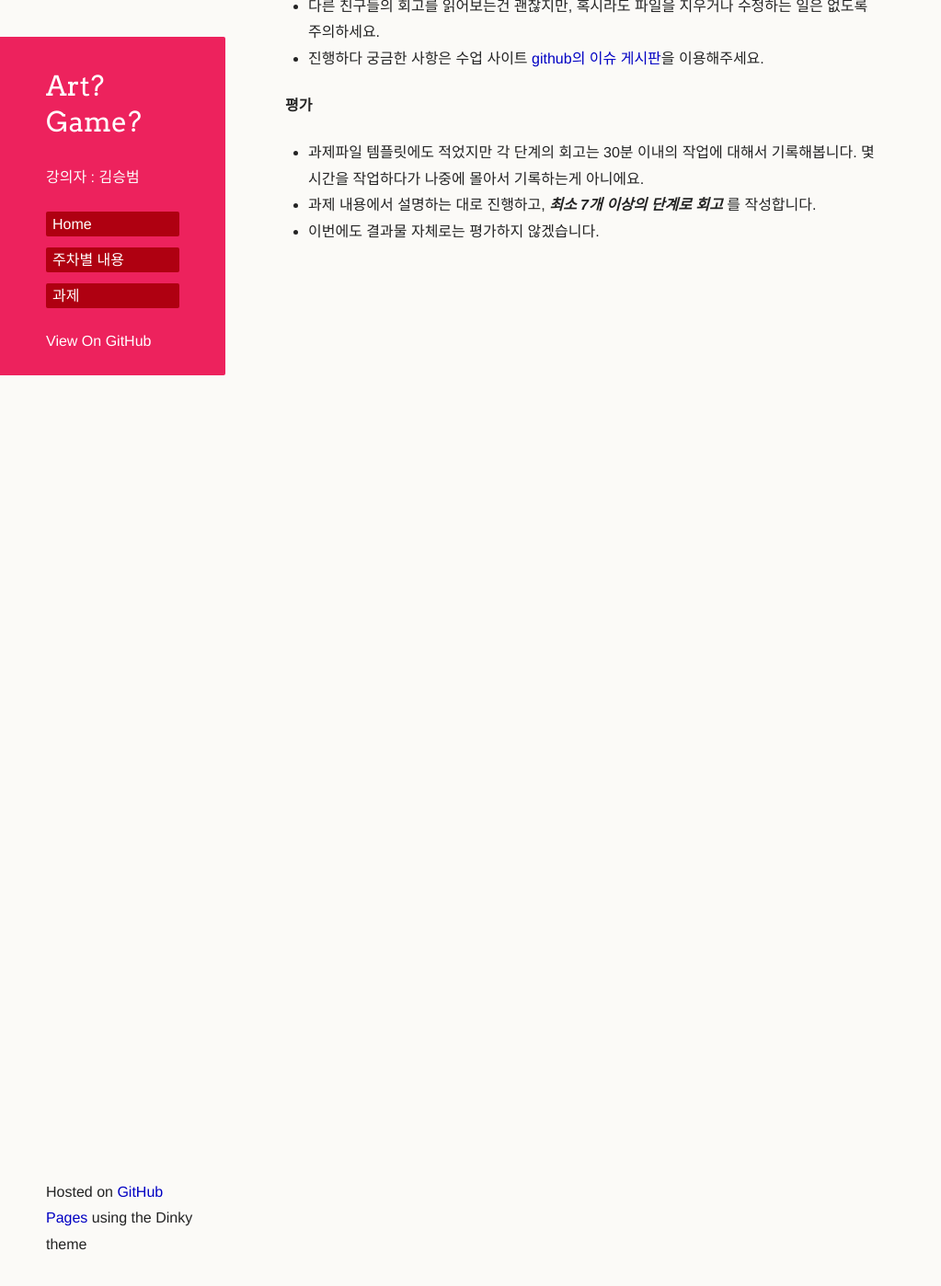
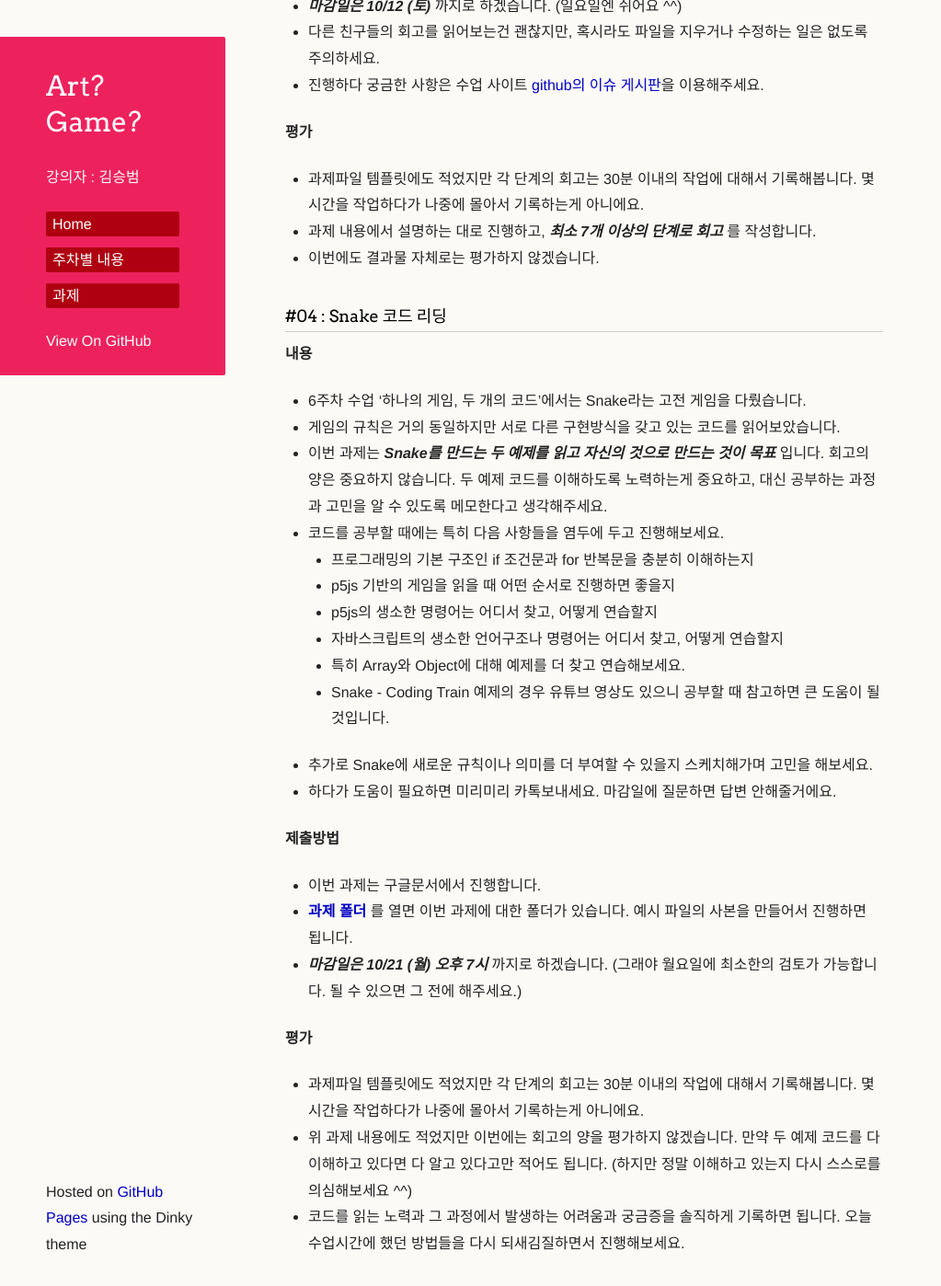
Before and after one commit to picxenk/SIA2019ArtGame, a Jekyll site: the page built from homework.md, in a window 1280 px wide and 1400 px high, scrolled down 2781 px. Shown: the whole window at 92% size, without its empty margins (0-1023 px from the left). Built offline with Jekyll 4.4.1, drawn with Linux system fonts in a browser that asks for light colours; our own code applies the rules of GitHub Pages for plain Markdown files; a script that is not in the unit is left out; the repository's description, which GitHub fills in, is left out.

Commit message:
Update homework.md

```diff
--- a/homework.md
+++ b/homework.md
@@ -75,3 +75,29 @@
  * 과제파일 템플릿에도 적었지만 각 단계의 회고는 30분 이내의 작업에 대해서 기록해봅니다. 몇 시간을 작업하다가 나중에 몰아서 기록하는게 아니에요.
  * 과제 내용에서 설명하는 대로 진행하고, ***최소 7개 이상의 단계로 회고*** 를 작성합니다.
  * 이번에도 결과물 자체로는 평가하지 않겠습니다.
+
+
+### #04 : Snake 코드 리딩
+**내용**
+ * 6주차 수업 '하나의 게임, 두 개의 코드'에서는 Snake라는 고전 게임을 다뤘습니다.
+ * 게임의 규칙은 거의 동일하지만 서로 다른 구현방식을 갖고 있는 코드를 읽어보았습니다.
+ * 이번 과제는 ***Snake를 만드는 두 예제를 읽고 자신의 것으로 만드는 것이 목표*** 입니다. 회고의 양은 중요하지 않습니다. 두 예제 코드를 이해하도록 노력하는게 중요하고, 대신 공부하는 과정과 고민을 알 수 있도록 메모한다고 생각해주세요.
+ * 코드를 공부할 때에는 특히 다음 사항들을 염두에 두고 진행해보세요.
+   * 프로그래밍의 기본 구조인 if 조건문과 for 반복문을 충분히 이해하는지
+   * p5js 기반의 게임을 읽을 때 어떤 순서로 진행하면 좋을지
+   * p5js의 생소한 명령어는 어디서 찾고, 어떻게 연습할지
+   * 자바스크립트의 생소한 언어구조나 명령어는 어디서 찾고, 어떻게 연습할지
+   * 특히 Array와 Object에 대해 예제를 더 찾고 연습해보세요.
+   * Snake - Coding Train 예제의 경우 유튜브 영상도 있으니 공부할 때 참고하면 큰 도움이 될 것입니다.
+ * 추가로 Snake에 새로운 규칙이나 의미를 더 부여할 수 있을지 스케치해가며 고민을 해보세요.
+ * 하다가 도움이 필요하면 미리미리 카톡보내세요. 마감일에 질문하면 답변 안해줄거에요.
+
+**제출방법**
+ * 이번 과제는 구글문서에서 진행합니다.
+ * **[과제 폴더](https://drive.google.com/drive/folders/1mpnglmL9HTCzJWQABKuO6EpvBTRtCqk2)** 를 열면 이번 과제에 대한 폴더가 있습니다. 예시 파일의 사본을 만들어서 진행하면 됩니다.
+ * ***마감일은 10/21 (월) 오후 7시*** 까지로 하겠습니다. (그래야 월요일에 최소한의 검토가 가능합니다. 될 수 있으면 그 전에 해주세요.)
+
+**평가**
+ * 과제파일 템플릿에도 적었지만 각 단계의 회고는 30분 이내의 작업에 대해서 기록해봅니다. 몇 시간을 작업하다가 나중에 몰아서 기록하는게 아니에요.
+ * 위 과제 내용에도 적었지만 이번에는 회고의 양을 평가하지 않겠습니다. 만약 두 예제 코드를 다 이해하고 있다면 다 알고 있다고만 적어도 됩니다. (하지만 정말 이해하고 있는지 다시 스스로를 의심해보세요 ^^)
+ * 코드를 읽는 노력과 그 과정에서 발생하는 어려움과 궁금증을 솔직하게 기록하면 됩니다. 오늘 수업시간에 했던 방법들을 다시 되새김질하면서 진행해보세요.
```
